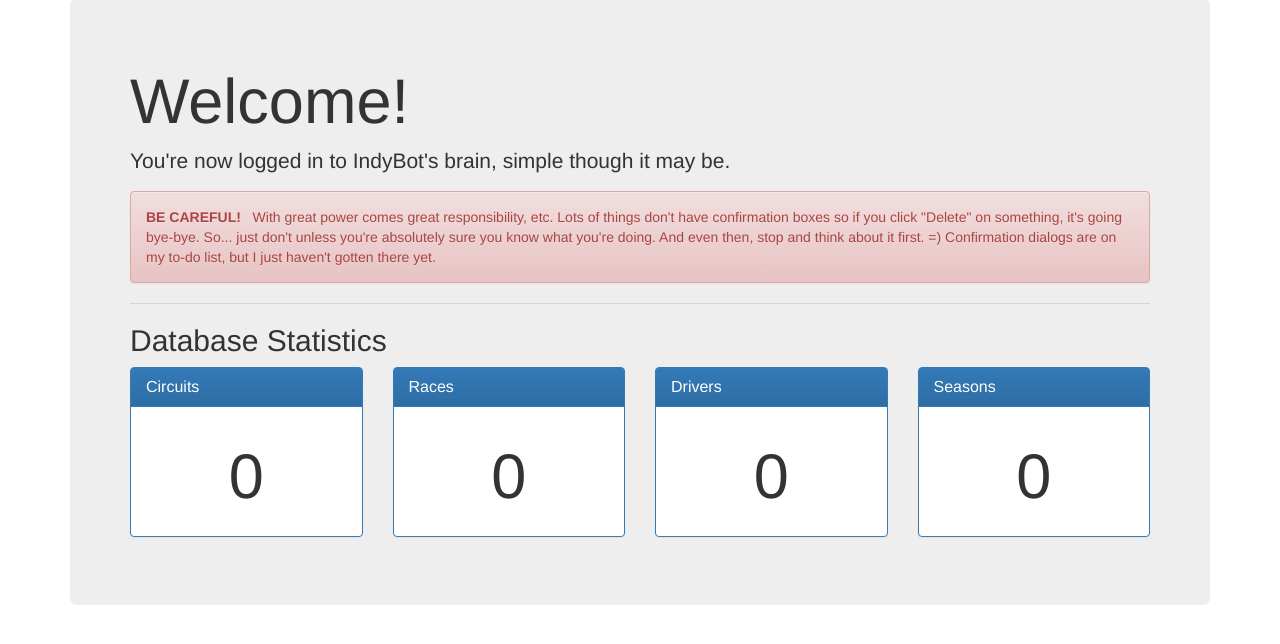
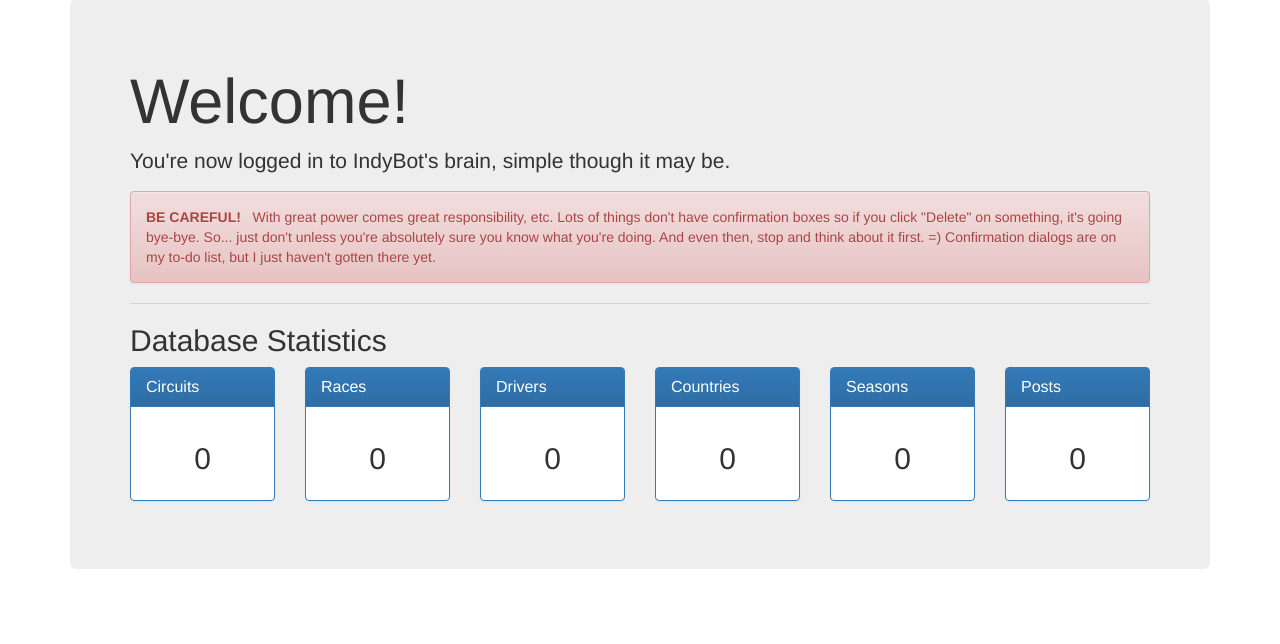
Before and after one commit to jestrella52/indybot, a Django app: page / in a window 1280 px wide. Shown: the part 73-717 px from the top of the page. Run offline with Django 3.2, Linux system fonts and the light colour scheme; a user stored in the database is signed in; data that the repository does not hold is empty; some libraries are stand-ins or nearby versions.

Commit message:
Add country and post counts to index page

```diff
--- a/manager/templates/index.html
+++ b/manager/templates/index.html
@@ -11,43 +11,63 @@
     <hr>
     <h2>Database Statistics</h2>
     <div class="row">
-        <div class="col-md-3">
+        <div class="col-md-2">
             <div class="panel panel-primary">
                 <div class="panel-heading">
                     <h3 class="panel-title">Circuits</h3>
                 </div>
                 <div class="panel-body" align="center">
-                    <h1>{{ circuitList|length }}</h1>
+                    <h2>{{ circuitList|length }}</h2>
                 </div>
             </div>
         </div>
-        <div class="col-md-3">
+        <div class="col-md-2">
             <div class="panel panel-primary">
                 <div class="panel-heading">
                     <h3 class="panel-title">Races</h3>
                 </div>
                 <div class="panel-body" align="center">
-                    <h1>{{ raceList|length }}</h1>
+                    <h2>{{ raceList|length }}</h2>
                 </div>
             </div>
         </div>
-        <div class="col-md-3">
+        <div class="col-md-2">
             <div class="panel panel-primary">
                 <div class="panel-heading">
                     <h3 class="panel-title">Drivers</h3>
                 </div>
                 <div class="panel-body" align="center">
-                    <h1>{{ driverList|length }}</h1>
+                    <h2>{{ driverList|length }}</h2>
                 </div>
             </div>
         </div>
-        <div class="col-md-3">
+        <div class="col-md-2">
+            <div class="panel panel-primary">
+                <div class="panel-heading">
+                    <h3 class="panel-title">Countries</h3>
+                </div>
+                <div class="panel-body" align="center">
+                    <h2>{{ countryList|length }}</h2>
+                </div>
+            </div>
+        </div>
+        <div class="col-md-2">
             <div class="panel panel-primary">
                 <div class="panel-heading">
                     <h3 class="panel-title">Seasons</h3>
                 </div>
                 <div class="panel-body" align="center">
-                    <h1>{{ seasonList|length }}</h1>
+                    <h2>{{ seasonList|length }}</h2>
+                </div>
+            </div>
+        </div>
+        <div class="col-md-2">
+            <div class="panel panel-primary">
+                <div class="panel-heading">
+                    <h3 class="panel-title">Posts</h3>
+                </div>
+                <div class="panel-body" align="center">
+                    <h2>{{ postList|length }}</h2>
                 </div>
             </div>
         </div>
--- a/manager/views.py
+++ b/manager/views.py
@@ -35,6 +35,7 @@ def index(request):
     driverList = Driver.objects.order_by('id')
     raceList = Race.objects.order_by('id')
     seasonList = Season.objects.order_by('id')
+    postList = Post.objects.order_by('id')
 
     template = loader.get_template('index.html')
     context = {
@@ -44,6 +45,7 @@ def index(request):
         'raceList': raceList,
         'seasonList': seasonList,
         'countryList': countryList,
+        'postList': postList,
     }
     return HttpResponse(template.render(context, request))
 
```
